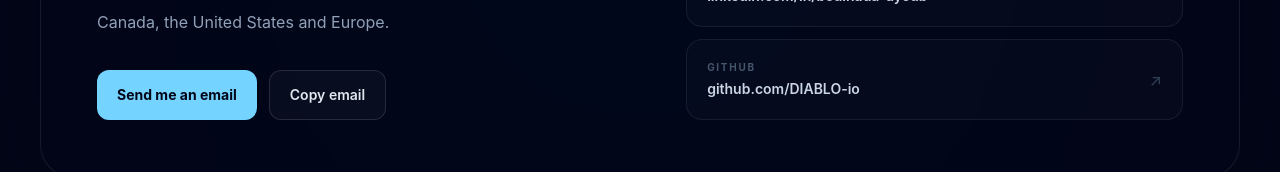
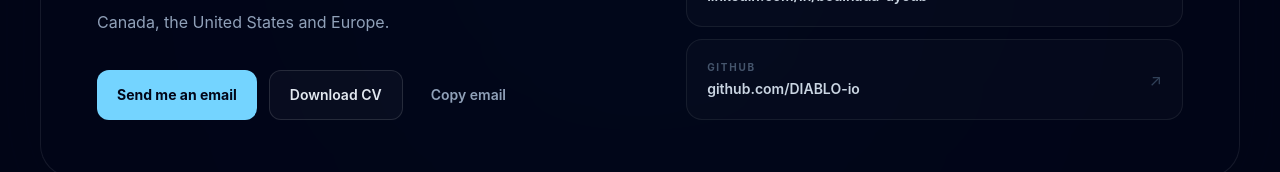
Before and after one commit to DIABLO-io/portfolio-v2, a React (Vite) app: page / in a window 1280 px wide. Shown: the part 8843-9015 px from the top of the page. Built offline with nearby package versions, Linux system fonts and the light colour scheme.

Commit message:
Add CV download to contact actions

```diff
--- a/src/components/sections/Contact.jsx
+++ b/src/components/sections/Contact.jsx
@@ -14,6 +14,7 @@ const links = [
 ]
 
 function Contact() {
+  const baseUrl = import.meta.env.BASE_URL
   const [copied, setCopied] = useState(false)
   const email = 'boulhadaayoub@gmail.com'
 
@@ -55,10 +56,19 @@ function Contact() {
                   Send me an email
                 </a>
 
+                <a
+                  href={`${baseUrl}Ayoub_Boulhada_Resume.pdf`}
+                  download
+                  className="inline-flex items-center justify-center rounded-xl border border-white/[0.12] bg-white/[0.03] px-5 py-3.5 text-sm font-semibold text-slate-200 transition hover:-translate-y-0.5 hover:border-white/[0.2] hover:bg-white/[0.06]"
+                >
+                  Download CV
+                </a>
+
                 <button
                   type="button"
                   onClick={copyEmail}
-                  className="inline-flex items-center justify-center rounded-xl border border-white/[0.12] bg-white/[0.03] px-5 py-3.5 text-sm font-semibold text-slate-200 transition hover:-translate-y-0.5 hover:border-white/[0.2] hover:bg-white/[0.06]"
+                  aria-live="polite"
+                  className="inline-flex items-center justify-center rounded-xl px-4 py-3.5 text-sm font-semibold text-slate-400 transition hover:text-white"
                 >
                   {copied ? 'Email copied ✓' : 'Copy email'}
                 </button>
```
